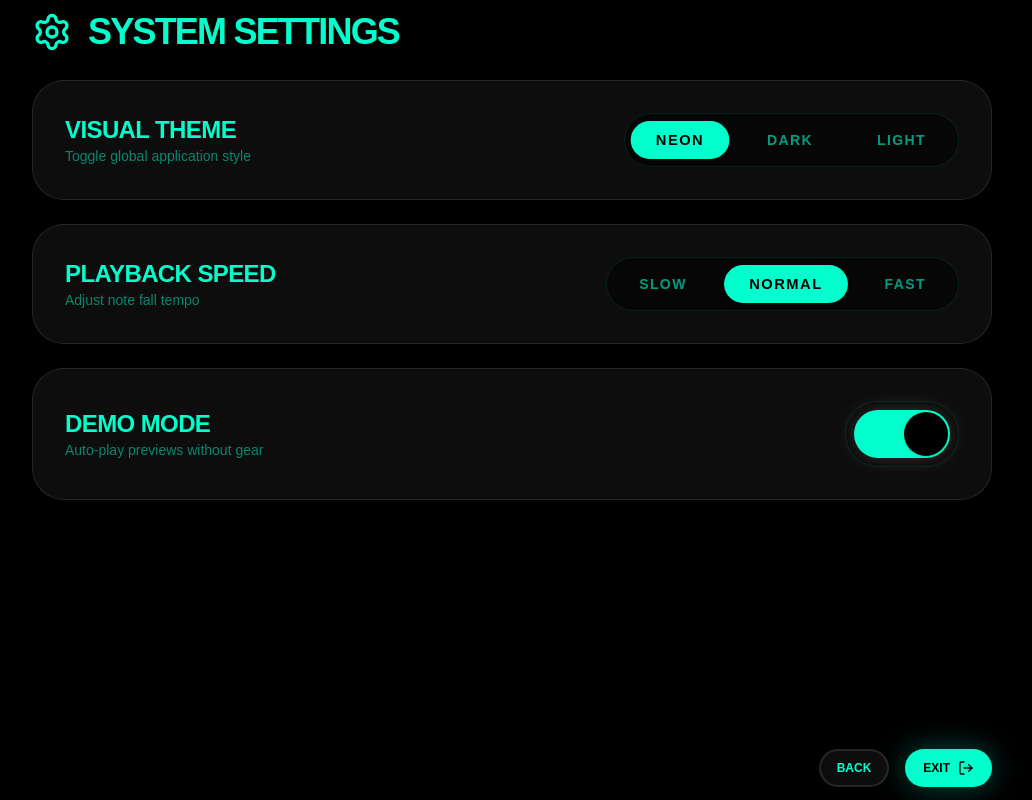
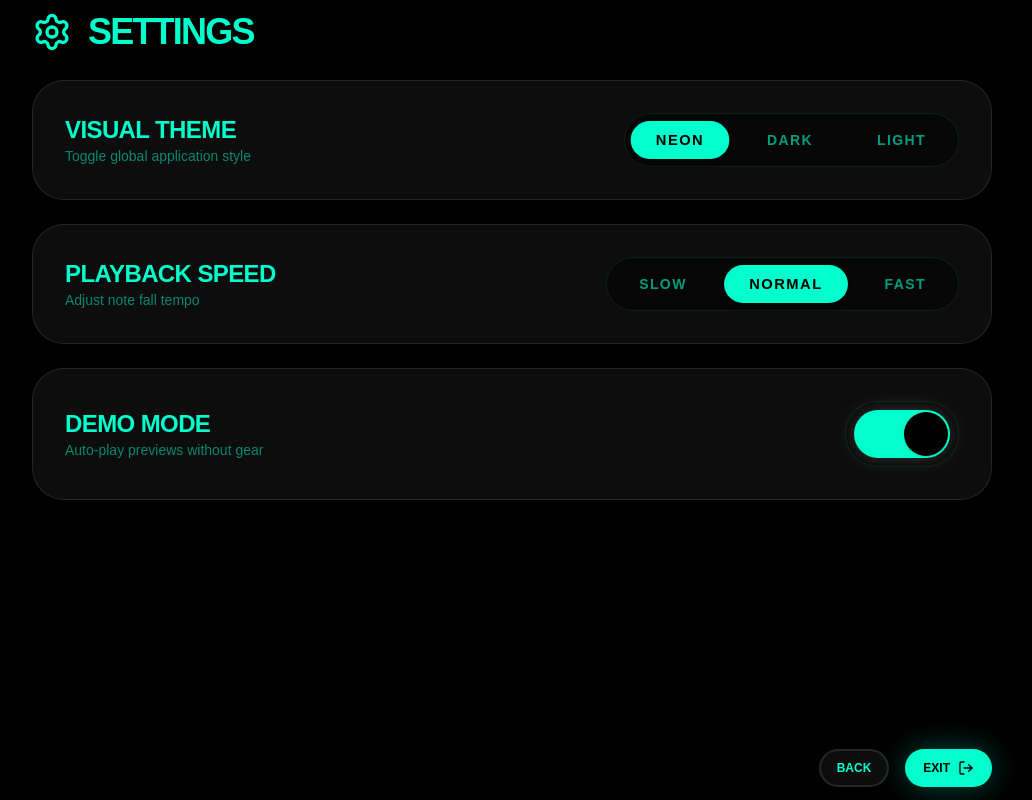
Before and after one commit to hongy20/midi-jam, a Next.js app: page /options in a window 1280 px wide. Shown: the whole page, without its empty margins (128-1160 px from the left). Built offline with nearby package versions, Linux system fonts and the light colour scheme.

Commit message:
style(options): rename header title to Settings

```diff
--- a/src/app/options/page.tsx
+++ b/src/app/options/page.tsx
@@ -40,7 +40,7 @@ export default function OptionsPage() {
 
   return (
     <PageLayout
-      header={<PageHeader title="System Settings" icon={Settings} />}
+      header={<PageHeader title="Settings" icon={Settings} />}
       footer={
         <PageFooter>
           <Suspense fallback={<div className="w-20" />}>
```
